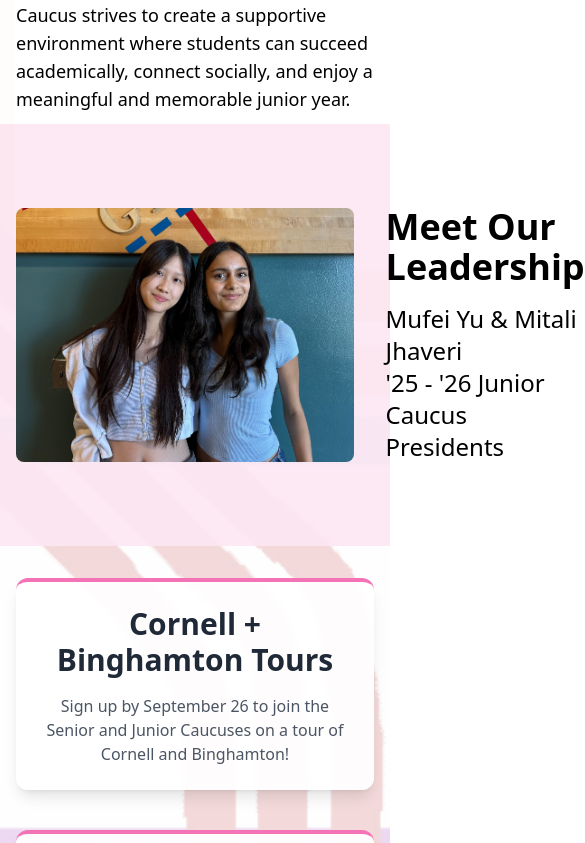
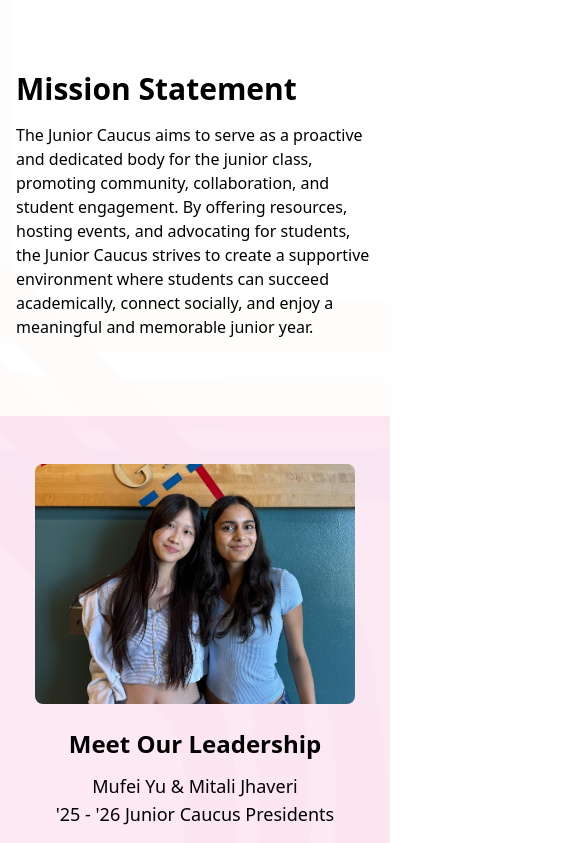
Before and after one commit to alex-wanger/junior_caucus, a React (Vite) app: page / in a window 390 px wide. Shown: the part 1206-2049 px from the top of the page, 585 px wide, since content can reach past the window. Built offline with nearby package versions, Linux system fonts and the light colour scheme.

Commit message:
change homepage and remove stuff from calendar

```diff
--- a/src/pages/EventsPage.jsx
+++ b/src/pages/EventsPage.jsx
@@ -6,20 +6,6 @@ const EventsPage = () => {
   const [currentDate, setCurrentDate] = useState(new Date());
 
   const upcomingEvents = [
-    {
-      title: "Speaker Event",
-      date: "2025-09-28",
-      description:
-        "For the Sunday Workshop we will have Software Engineers from Google, Intuit, and Amazon. From the Business end we will have people from American Express and Goldman Zachs. We are still waiting to confirm some more panelists but we will have alumni from Columbia Engineering, Yale, Georgia Tech Cornell Engineering, Harvard Law and University of Chicago. More schools to be added. There will be a special focus on college and job interview prep",
-      link: "https://docs.google.com/spreadsheets/d/1NrWs5V7ShNCsOqIRi7vlStpWKlh3_1i7c7zhBYPEZhE/edit?gid=0#gid=0",
-    },
-    {
-      title: "YTT Workshop",
-      date: "2025-10-01",
-      description:
-        "Juniors! Are you stressed about junior year? Looking for a professional when it comes to advice regarding college applications? Or are you just a big fan of our goat JC from Y Tu Tambien? Look no further because the Junior Caucus is hosting our first YTT Workshop of the school year on October 1st @ 8:00 PM!",
-      link: "https://docs.google.com/forms/d/e/1FAIpQLSdbFz9No_iaJU9RUq-djeEDzrK0ZEOr37iBynzrxhB7mDUe7A/viewform?usp=header",
-    },
     {
       title: "Cornell + Bing Tour",
       date: "2025-10-18",
--- a/src/pages/HomePage.jsx
+++ b/src/pages/HomePage.jsx
@@ -36,14 +36,33 @@ const HomePage = () => {
             </div>
           </div>
         </div>
+
+        {/*Annoucements */}
+        <div
+          onClick={() =>
+            handleExternalLink(
+              "https://docs.google.com/forms/d/1oLdJawK8RRQwhgkSjOg3_XluVCfNxZoIsG8Msr8N2_Y/viewform?edit_requested=true&fbclid=PAZXh0bgNhZW0CMTEAAae7JxyBANPri1v_yf9M5bwERl-MWtuEJg04MyR7ncLw5S3pJyHJnAmEEBNf1A_aem_U1XaN5B7dYyHsy5ZJm_07Q"
+            )
+          }
+          className="mt-10 bg-white/90 backdrop-blur-sm rounded-xl mb-10 text-center shadow-lg p-6 hover:shadow-xl hover:scale-105 transition-all duration-300 border-t-4 border-pink-400 cursor-pointer group"
+        >
+          <h2 className="text-3xl font-bold text-gray-800 mb-4">
+            Cornell + Binghamton Tours
+          </h2>
+          <p className="text-gray-600">
+            Sign up by September 26 to join the Senior and Junior Caucuses on a
+            tour of Cornell and Binghamton!
+          </p>
+        </div>
+
         {/*Mission Statement + Presidents*/}
-        <div className="bg-white/90 relative h-[50vh] flex items-center justify-center">
-          <div className="px-4">
+        <div className="bg-white/90 relative min-h-[50vh] flex items-center justify-center py-12 md:py-0">
+          <div className="px-4 md:px-8">
             <div className="max-w-4xl">
-              <h1 className="text-5xl font-bold mb-6">
+              <h1 className="text-3xl md:text-5xl font-bold mb-4 md:mb-6">
                 Mission Statement
               </h1>
-              <p className="text-lg ">
+              <p className="text-base md:text-lg">
                 The Junior Caucus aims to serve as a proactive and dedicated
                 body for the junior class, promoting community, collaboration,
                 and student engagement. By offering resources, hosting events,
@@ -55,44 +74,30 @@ const HomePage = () => {
             </div>
           </div>
         </div>
-
-        <div className="bg-pink-100/90 relative h-[50vh] flex items-center justify-center">
-          <div className="px-4">
-            <div className="max-w-5xl flex items-center gap-8">
+        <div className="bg-pink-100/90 relative min-h-[50vh] flex items-center justify-center py-12 md:py-0">
+          <div className="px-4 md:px-8">
+            <div className="max-w-5xl flex flex-col md:flex-row items-center gap-6 md:gap-8">
               <img
-                className="h-[30vh] w-[40vh] object-cover rounded-lg"
+                className="w-full max-w-xs md:max-w-none md:h-[30vh] md:w-[40vh] object-cover rounded-lg"
                 src="presidents.jpeg"
                 alt="Presidents"
               />
-              <div className="flex-1">
-                <h2 className="text-4xl font-bold mb-4">Meet Our Leadership</h2>
-                <p className="text-2xl ">Mufei Yu & Mitali Jhaveri<br></br>'25 - '26 Junior Caucus Presidents
+              <div className="flex-1 text-center md:text-left">
+                <h2 className="text-2xl md:text-4xl font-bold mb-3 md:mb-4">
+                  Meet Our Leadership
+                </h2>
+                <p className="text-lg md:text-2xl">
+                  Mufei Yu & Mitali Jhaveri
+                  <br />
+                  '25 - '26 Junior Caucus Presidents
                 </p>
               </div>
             </div>
           </div>
         </div>
-
         {/* Content */}
         <div className="relative z-10">
           <div className="max-w-7xl mx-auto px-4 sm:px-6 lg:px-8 py-8">
-            <div
-              onClick={() =>
-                handleExternalLink(
-                  "https://docs.google.com/forms/d/1oLdJawK8RRQwhgkSjOg3_XluVCfNxZoIsG8Msr8N2_Y/viewform?edit_requested=true&fbclid=PAZXh0bgNhZW0CMTEAAae7JxyBANPri1v_yf9M5bwERl-MWtuEJg04MyR7ncLw5S3pJyHJnAmEEBNf1A_aem_U1XaN5B7dYyHsy5ZJm_07Q"
-                )
-              }
-              className="bg-white/90 backdrop-blur-sm rounded-xl mb-10 text-center shadow-lg p-6 hover:shadow-xl hover:scale-105 transition-all duration-300 border-t-4 border-pink-400 cursor-pointer group"
-            >
-              <h2 className="text-3xl font-bold text-gray-800 mb-4">
-                Cornell + Binghamton Tours
-              </h2>
-              <p className="text-gray-600">
-                Sign up by September 26 to join the Senior and Junior Caucuses
-                on a tour of Cornell and Binghamton!
-              </p>
-            </div>
-
             {/* END OF ANNOUNCEMENTS */}
 
             <div className="grid md:grid-cols-3 gap-8">
@@ -153,7 +158,6 @@ const HomePage = () => {
           {/* Mission Statement and Cabinet Section */}
           <div className="max-w-7xl mx-auto px-4 sm:px-6 lg:px-8 py-8">
             <div className="grid md:grid-cols-1 gap-8">
-
               <div
                 onClick={() => handleNavigation("cabinet")}
                 className="bg-white/90 backdrop-blur-sm rounded-xl shadow-lg p-6 hover:shadow-xl hover:scale-105 transition-all duration-300 border-t-4 border-purple-300 cursor-pointer group"
```
